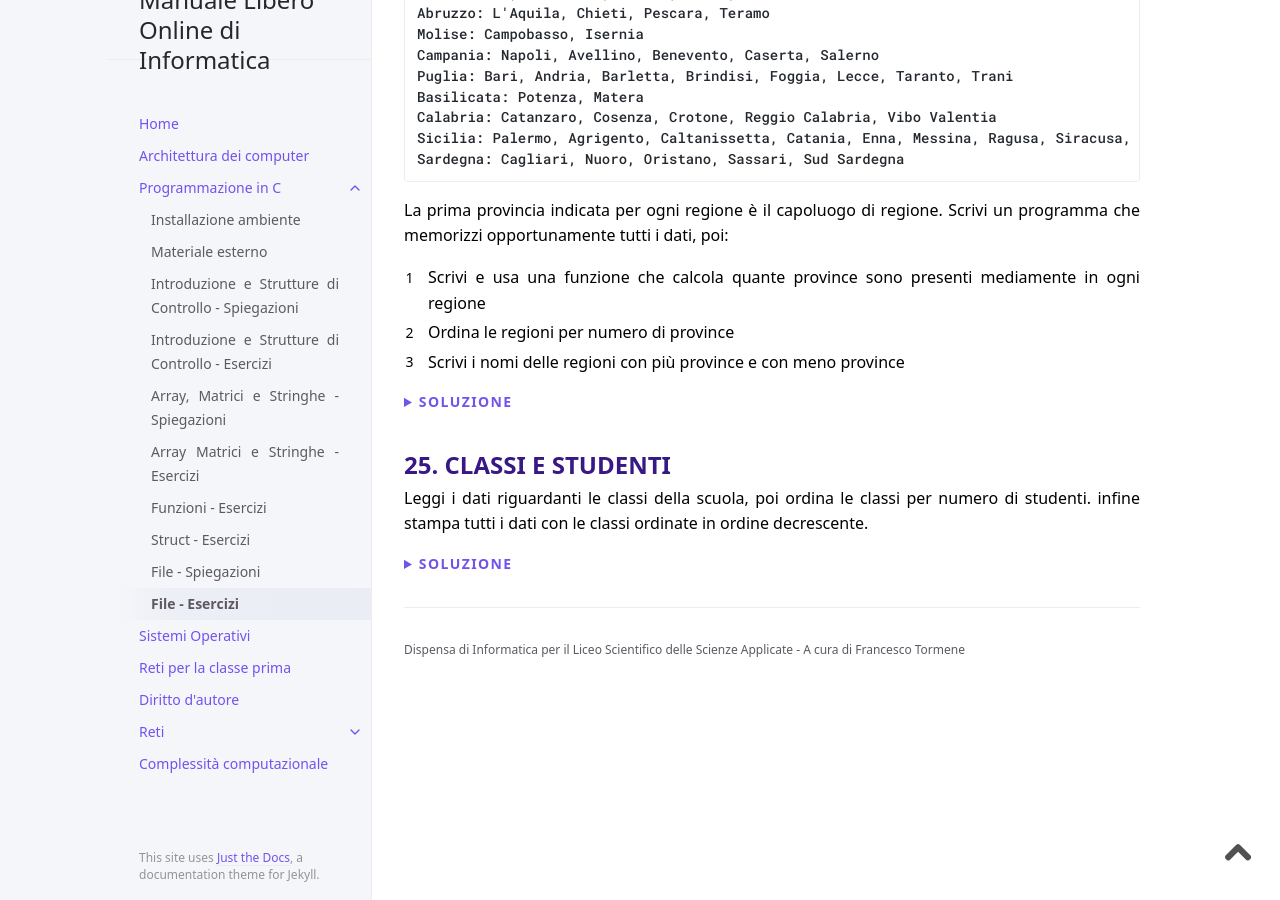
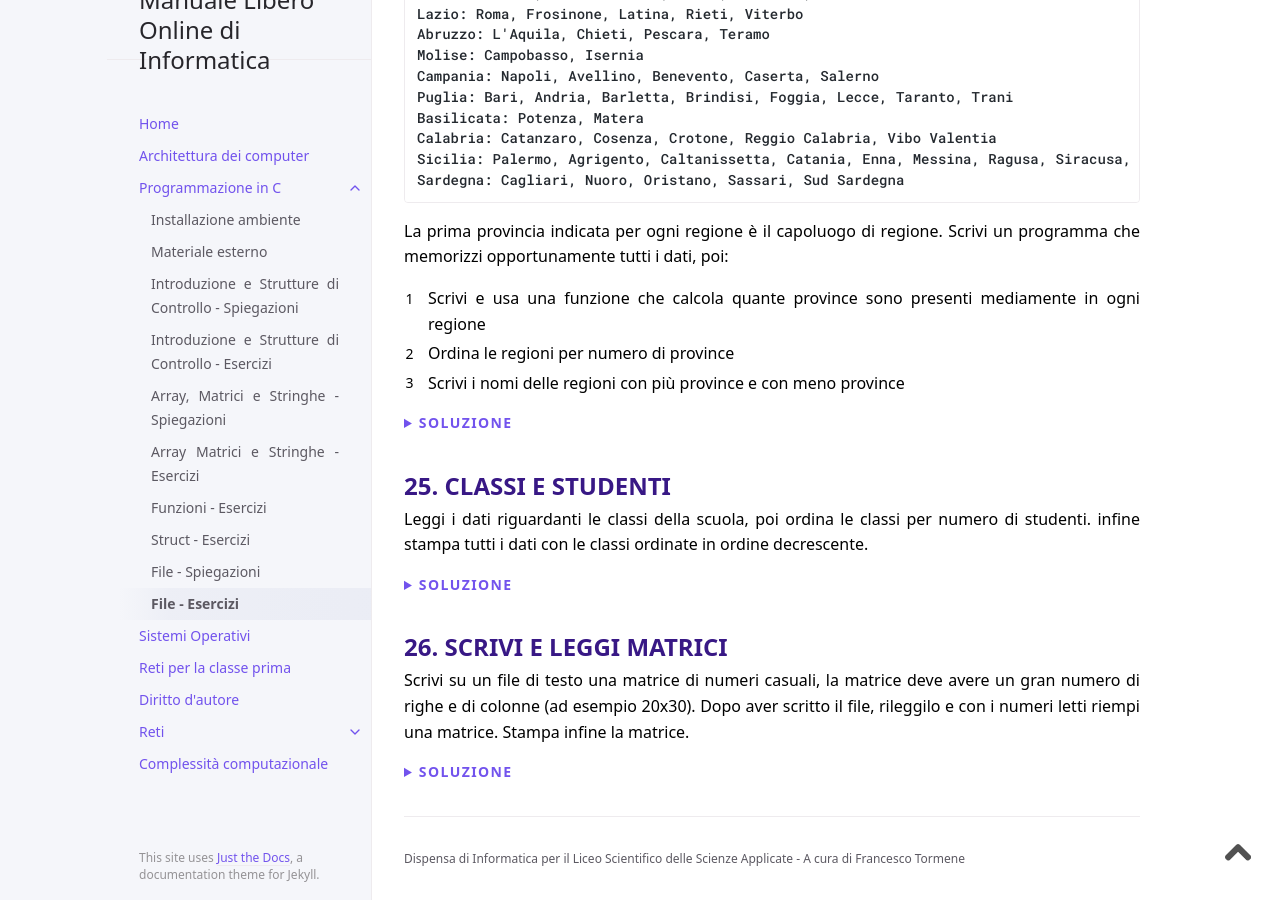
Before and after one commit to 4chi11e/manuale-libero-online-di-informatica, a Jekyll site: the page built from docs/C/12 - file - esercizi.md, in a window 1280 px wide and 900 px high, scrolled down 12400 px. Built offline with Jekyll 4.4.1, drawn with Linux system fonts in a browser that asks for light colours; some of the changed text lies outside the part shown.

Commit message:
file-esercizi - nuovo esercizio

````diff
--- a/docs/C/12 - file - esercizi.md
+++ b/docs/C/12 - file - esercizi.md
@@ -2223,7 +2223,88 @@
 </details>
 
 
-
+### Scrivi e leggi Matrici
+{: .numerato_da_h3}
+
+Scrivi su un file di testo una matrice di numeri casuali, la matrice deve avere un gran numero di righe e di colonne (ad esempio 20x30). Dopo aver scritto il file, rileggilo e con i numeri letti riempi una matrice. Stampa infine la matrice.
+
+<details markdown="block">
+  <summary class="soluzione-toggler">
+    Soluzione
+  </summary>
+  {: .text-delta }
+
+```c
+#include <stdio.h>
+#include <time.h>
+#include <stdlib.h>
+#include <string.h>
+
+#define N 20
+#define M 30
+
+int main() {
+    FILE *fp;
+    int i, j;
+    int mat[N][M];
+    char riga[1000];
+    char *token;
+
+    srand(time(NULL));
+
+    // apro il file in scrittura
+    fp = fopen("26.txt", "w");
+    if (fp == NULL) {
+        printf("File non trovato!\n");
+        return 1;
+    }
+
+    // scrittura del file
+    for (i = 0; i < N; i++) {
+        for (j = 0; j < M; j++) {
+            fprintf(fp, "%3d ", rand() % 100);
+        }
+        fprintf(fp, "\n");
+    }
+
+    fclose(fp);
+
+
+    // apro il file in lettura
+    // (prima devo chiudere il file aperto in scrittura)
+    fp = fopen("26.txt", "r");
+    if (fp == NULL) {
+        printf("File non trovato!\n");
+        return 1;
+    }
+
+    // lettura del file
+    for (i = 0; i < N && !feof(fp); i++) {
+        fgets(riga, 1000, fp);
+        // printf("%s\n", riga);
+
+        // il numero di colonne è troppo grande e addirittura modificabile
+        // se cambio M quindi uso strtok e non sscanf
+        token = strtok(riga, " ");
+        for (j = 0; j < M; j++) {
+            sscanf(token, "%d", &mat[i][j]);
+            token = strtok(NULL, " ");
+        }
+    }
+    fclose(fp);
+
+    // stampa matrice
+    for (i = 0; i < N; i++) {
+        for (j = 0; j < M; j++) {
+            printf("%3d ", mat[i][j]);
+        }
+        printf("\n");
+    }
+
+}
+```
+
+</details>
 
 
 <!-- per una nuova soluzione
````
